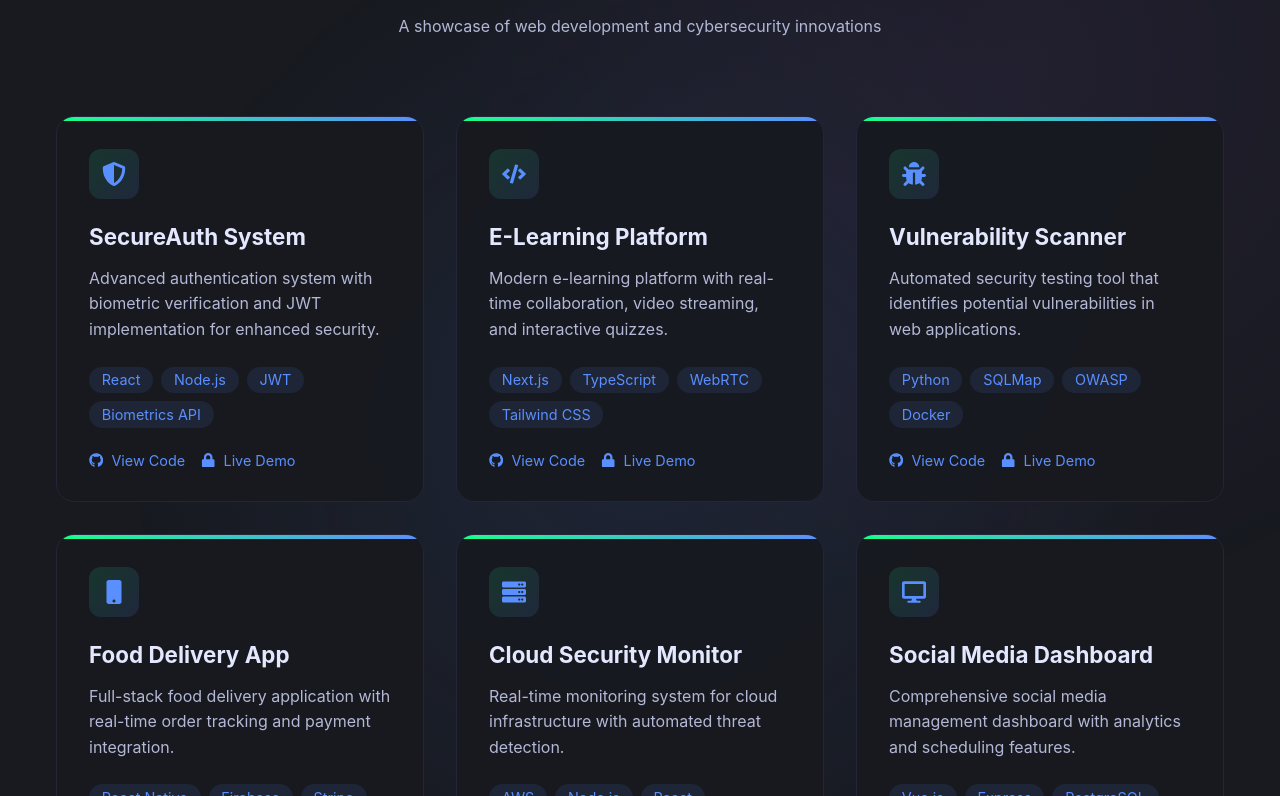
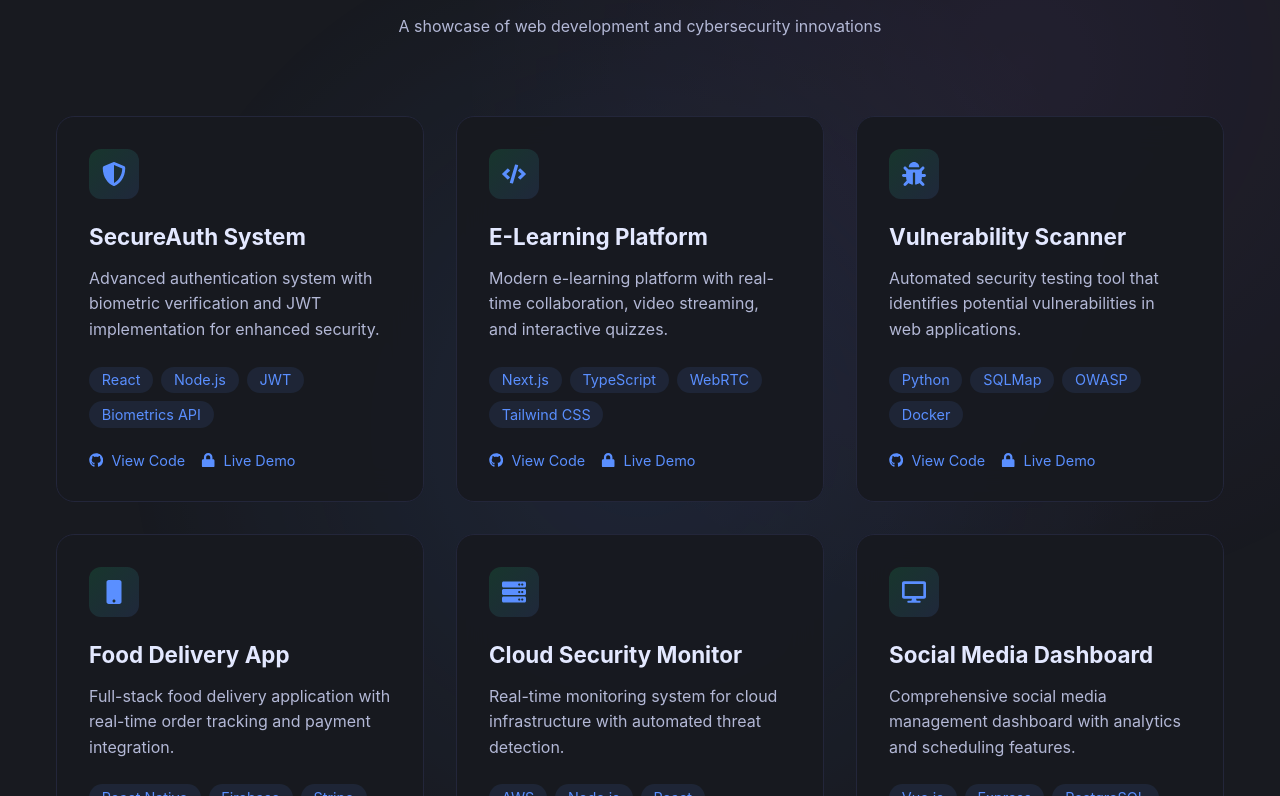
Before and after one commit to Keyanog/port1, a React (Vite) app: page / in a window 1280 px wide. Shown: the part 6044-6840 px from the top of the page. Built offline with nearby package versions, Linux system fonts and the light colour scheme.

Commit message:
feat: update multiple components - Modify CustomCursor, update Projects component, and environment variables

```diff
--- a/src/components/CustomCursor.jsx
+++ b/src/components/CustomCursor.jsx
@@ -1,51 +1,6 @@
 import React, { useEffect, useState } from 'react';
 import styled from '@emotion/styled';
 import { keyframes } from '@emotion/react';
-
-const glitch = keyframes`
-  0% {
-    transform: translate(0);
-    opacity: 1;
-  }
-  20% {
-    transform: translate(-2px, 2px);
-    opacity: 0.8;
-  }
-  40% {
-    transform: translate(2px, -2px);
-    opacity: 1;
-  }
-  60% {
-    transform: translate(-2px, -2px);
-    opacity: 0.8;
-  }
-  80% {
-    transform: translate(2px, 2px);
-    opacity: 1;
-  }
-  100% {
-    transform: translate(0);
-    opacity: 1;
-  }
-`;
-
-const scan = keyframes`
-  0% {
-    background-position: 0% 0%;
-  }
-  100% {
-    background-position: 0% 100%;
-  }
-`;
-
-const rotate = keyframes`
-  from {
-    transform: translate(-50%, -50%) rotate(0deg);
-  }
-  to {
-    transform: translate(-50%, -50%) rotate(360deg);
-  }
-`;
 
 const pulse = keyframes`
   0% {
@@ -70,81 +25,22 @@ const CursorWrapper = styled.div`
   transition: opacity 0.3s ease;
 `;
 
-const CursorRing = styled.div`
-  width: 40px;
-  height: 40px;
-  position: absolute;
-  transform: translate(-50%, -50%);
-  transition: all 0.15s ease;
-
-  &::before,
-  &::after {
-    content: '';
-    position: absolute;
-    inset: -2px;
-    border: 2px solid transparent;
-    background: conic-gradient(
-      from 0deg,
-      #00ff94 0deg,
-      transparent 30deg,
-      transparent 60deg,
-      #0066ff 90deg,
-      transparent 120deg,
-      transparent 150deg,
-      #00ff94 180deg,
-      transparent 210deg,
-      transparent 240deg,
-      #0066ff 270deg,
-      transparent 300deg,
-      transparent 330deg,
-      #00ff94 360deg
-    );
-    -webkit-mask: linear-gradient(#fff 0 0) padding-box, linear-gradient(#fff 0 0);
-    -webkit-mask-composite: destination-out;
-    mask-composite: exclude;
-    animation: ${rotate} 8s linear infinite;
-  }
-
-  &::after {
-    animation: ${rotate} 8s linear infinite reverse;
-    scale: 0.9;
-  }
-`;
-
 const TrailingDot = styled.div`
   width: 4px;
   height: 4px;
-  clip-path: polygon(25% 0%, 75% 0%, 100% 50%, 75% 100%, 25% 100%, 0% 50%);
+  border-radius: 50%;
   background: ${props => props.color};
   position: absolute;
   animation: ${pulse} 2s ease-in-out infinite;
   box-shadow: 0 0 5px ${props => props.color};
 `;
 
-const ScanLine = styled.div`
-  position: absolute;
-  width: 100%;
-  height: 100%;
-  background: linear-gradient(
-    to bottom,
-    transparent 0%,
-    rgba(0, 255, 148, 0.2) 50%,
-    transparent 100%
-  );
-  background-size: 100% 200%;
-  animation: ${scan} 2s linear infinite;
-`;
-
 const CustomCursor = () => {
-  const [position, setPosition] = useState({ x: 0, y: 0 });
   const [trailingDots, setTrailingDots] = useState([]);
   const [isVisible, setIsVisible] = useState(false);
-  const [isClicking, setIsClicking] = useState(false);
 
   useEffect(() => {
     const updatePosition = (e) => {
-      setPosition({ x: e.clientX, y: e.clientY });
-
       // Add trailing dot
       const colors = ['#00ff94', '#0066ff', '#00ffff'];
       const newDot = {
@@ -157,21 +53,15 @@ const CustomCursor = () => {
       setTrailingDots(prev => [...prev.slice(-5), newDot]);
     };
 
-    const handleMouseDown = () => setIsClicking(true);
-    const handleMouseUp = () => setIsClicking(false);
     const handleMouseEnter = () => setIsVisible(true);
     const handleMouseLeave = () => setIsVisible(false);
 
     document.addEventListener('mousemove', updatePosition);
-    document.addEventListener('mousedown', handleMouseDown);
-    document.addEventListener('mouseup', handleMouseUp);
     document.addEventListener('mouseenter', handleMouseEnter);
     document.addEventListener('mouseleave', handleMouseLeave);
 
     return () => {
       document.removeEventListener('mousemove', updatePosition);
-      document.removeEventListener('mousedown', handleMouseDown);
-      document.removeEventListener('mouseup', handleMouseUp);
       document.removeEventListener('mouseenter', handleMouseEnter);
       document.removeEventListener('mouseleave', handleMouseLeave);
     };
@@ -192,13 +82,6 @@ const CustomCursor = () => {
           }}
         />
       ))}
-      <CursorRing
-        style={{
-          left: position.x,
-          top: position.y,
-          transform: `translate(-50%, -50%) scale(${isClicking ? 0.9 : 1})`,
-        }}
-      />
     </CursorWrapper>
   );
 };
--- a/src/components/Projects.jsx
+++ b/src/components/Projects.jsx
@@ -62,12 +62,7 @@ const ProjectCard = styled(motion.div)`
   position: relative;
   overflow: hidden;
   backdrop-filter: blur(${props => props.theme.blur.md});
-
-  &:hover {
-    border-color: ${props => props.theme.colors.card.hover.border};
-    transform: translateY(-5px);
-    transition: all 0.3s ease;
-  }
+  transition: all 0.3s ease;
 
   &::before {
     content: '';
@@ -77,6 +72,19 @@ const ProjectCard = styled(motion.div)`
     right: 0;
     height: 4px;
     background: linear-gradient(90deg, #1aff8b 0%, #5a8fff 100%);
+    transform: scaleX(0);
+    transition: transform 0.3s ease;
+    transform-origin: left;
+  }
+
+  &:hover {
+    border-color: ${props => props.theme.colors.card.hover.border};
+    transform: translateY(-5px);
+    box-shadow: 0 12px 40px 0 rgba(90, 143, 255, 0.25);
+
+    &::before {
+      transform: scaleX(1);
+    }
   }
 `;
 
@@ -191,32 +199,71 @@ const Projects = () => {
     }
   ];
 
+  const containerVariants = {
+    hidden: { opacity: 0 },
+    visible: {
+      opacity: 1,
+      transition: {
+        staggerChildren: 0.2
+      }
+    }
+  };
+
+  const cardVariants = {
+    hidden: {
+      opacity: 0,
+      y: 20,
+      scale: 0.95
+    },
+    visible: {
+      opacity: 1,
+      y: 0,
+      scale: 1,
+      transition: {
+        type: "spring",
+        stiffness: 100,
+        damping: 15,
+        mass: 1
+      }
+    }
+  };
+
   return (
     <ProjectSection id="projects">
       <GlowingBackground />
       <ContentWrapper>
         <SectionTitle
-          initial={{ opacity: 0, y: 20 }}
-          animate={{ opacity: 1, y: 0 }}
-          transition={{ duration: 0.6 }}
+          initial={{ opacity: 0, y: -20 }}
+          whileInView={{ opacity: 1, y: 0 }}
+          transition={{ duration: 0.6, ease: "easeOut" }}
+          viewport={{ once: true }}
         >
           Featured Projects
         </SectionTitle>
         <SectionSubtitle
-          initial={{ opacity: 0, y: 20 }}
-          animate={{ opacity: 1, y: 0 }}
-          transition={{ duration: 0.6, delay: 0.2 }}
+          initial={{ opacity: 0, y: -20 }}
+          whileInView={{ opacity: 1, y: 0 }}
+          transition={{ duration: 0.6, delay: 0.2, ease: "easeOut" }}
+          viewport={{ once: true }}
         >
           A showcase of web development and cybersecurity innovations
         </SectionSubtitle>
 
-        <ProjectGrid>
+        <ProjectGrid
+          as={motion.div}
+          variants={containerVariants}
+          initial="hidden"
+          whileInView="visible"
+          viewport={{ once: true }}
+        >
           {projects.map((project, index) => (
             <ProjectCard
               key={index}
-              initial={{ opacity: 0, y: 20 }}
-              animate={{ opacity: 1, y: 0 }}
-              transition={{ duration: 0.6, delay: 0.2 + index * 0.1 }}
+              variants={cardVariants}
+              whileHover={{
+                scale: 1.02,
+                transition: { duration: 0.2 }
+              }}
             >
               <ProjectIcon>{project.icon}</ProjectIcon>
               <ProjectTitle>{project.title}</ProjectTitle>
```
Also changed, not shown: 1 other file (tests, documents, lock files or other folders).
